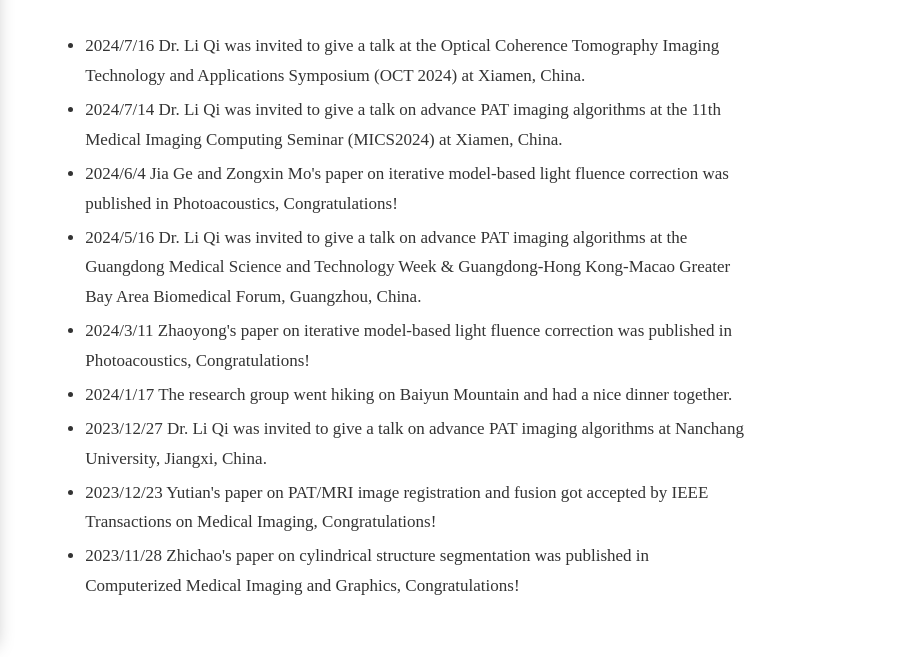
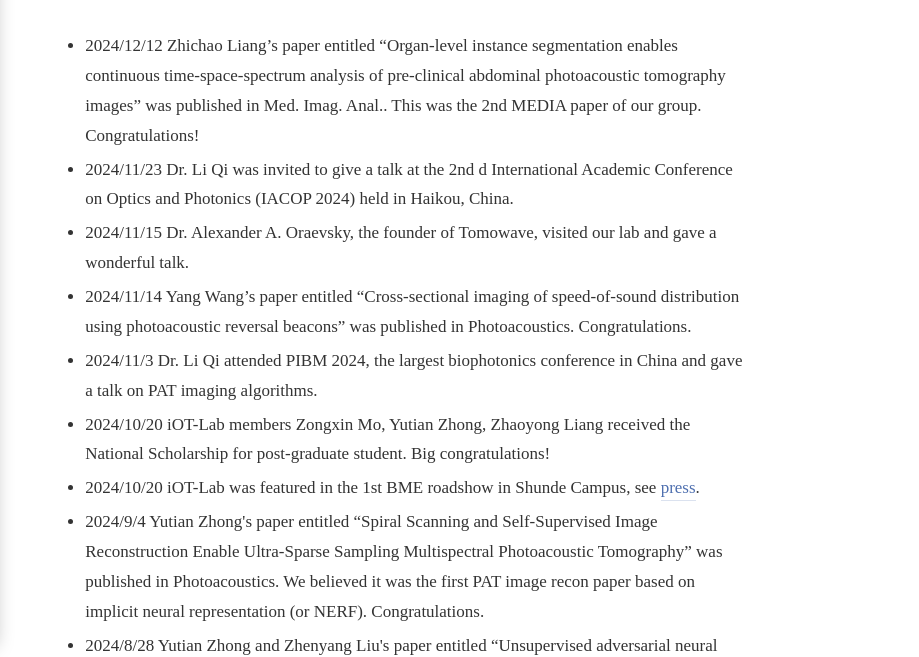
Before and after one commit to smu-iotlab/smu-iotlab.github.io, a plain HTML site: page news/index.html in a window 1280 px wide. Shown: the part 154-811 px from the top of the page, 361-1280 px from the left. Drawn offline with Linux system fonts and the light colour scheme; some icons are missing; files whose address does not match are found by name.

Commit message:
Update index.html

```diff
--- a/news/index.html
+++ b/news/index.html
@@ -196,9 +196,18 @@ Powered by Hydejack v8.4.0 <https://hydejack.com/>
 
 
 <ul style="font-family: Times New Roman, sans-serif;">
+	<li>2024/12/12 Zhichao Liang’s paper entitled “Organ-level instance segmentation enables continuous time-space-spectrum analysis of pre-clinical abdominal photoacoustic tomography images” was published in Med. Imag. Anal.. This was the 2nd MEDIA paper of our group. Congratulations!</li>
+	<li>2024/11/23 Dr. Li Qi was invited to give a talk at the 2nd d International Academic Conference on Optics and Photonics (IACOP 2024) held in Haikou, China.</li>
+	<li>2024/11/15 Dr. Alexander A. Oraevsky, the founder of Tomowave, visited our lab and gave a wonderful talk.</li>
+	<li>2024/11/14 Yang Wang’s paper entitled “Cross-sectional imaging of speed-of-sound distribution using photoacoustic reversal beacons” was published in Photoacoustics. Congratulations.</li>
+	<li>2024/11/3 Dr. Li Qi attended PIBM 2024, the largest biophotonics conference in China and gave a talk on PAT imaging algorithms.</li>
+	<li>2024/10/20 iOT-Lab members Zongxin Mo, Yutian Zhong, Zhaoyong Liang received the National Scholarship for post-graduate student. Big congratulations!</li>
+	<li>2024/10/20 iOT-Lab was featured in the 1st BME roadshow in Shunde Campus, see <a href="https://portal.smu.edu.cn/swyxgcxy/info/1002/12057.htm">press</a>.</li>
+	<li>2024/9/4 Yutian Zhong's paper entitled “Spiral Scanning and Self-Supervised Image Reconstruction Enable Ultra-Sparse Sampling Multispectral Photoacoustic Tomography” was published in Photoacoustics. We believed it was the first PAT image recon paper based on implicit neural representation (or NERF). Congratulations.</li>
+	<li>2024/8/28 Yutian Zhong and Zhenyang Liu's paper entitled “Unsupervised adversarial neural network for enhancing vasculature in photoacoustic tomography images using optical coherence tomography angiography” was published in Comput. Med. Imag. Grap., Congratulations!</li>
 	<li>2024/7/16 Dr. Li Qi was invited to give a talk at the Optical Coherence Tomography Imaging Technology and Applications Symposium (OCT 2024) at Xiamen, China.</li>
 	<li>2024/7/14 Dr. Li Qi was invited to give a talk on advance PAT imaging algorithms at the 11th Medical Imaging Computing Seminar (MICS2024) at Xiamen, China.</li>
-	<li>2024/6/4 Jia Ge and Zongxin Mo's paper on iterative model-based light fluence correction was published in Photoacoustics, Congratulations!</li>
+	<li>2024/6/4 Jia Ge and Zongxin Mo's paper on PAT image reconstruction based on deep algorithm unrolling was published in Photoacoustics, Congratulations! <a href="https://portal.smu.edu.cn/swyxgcxy/info/1002/11367.htm">Highlighted by BME department (in Chinese)</a>.</li>
 	<li>2024/5/16 Dr. Li Qi was invited to give a talk on advance PAT imaging algorithms at the Guangdong Medical Science and Technology Week & Guangdong-Hong Kong-Macao Greater Bay Area Biomedical Forum, Guangzhou, China.</li>
 	<li>2024/3/11 Zhaoyong's paper on iterative model-based light fluence correction was published in Photoacoustics, Congratulations!</li>
 	<li>2024/1/17 The research group went hiking on Baiyun Mountain and had a nice dinner together.</li>
```
